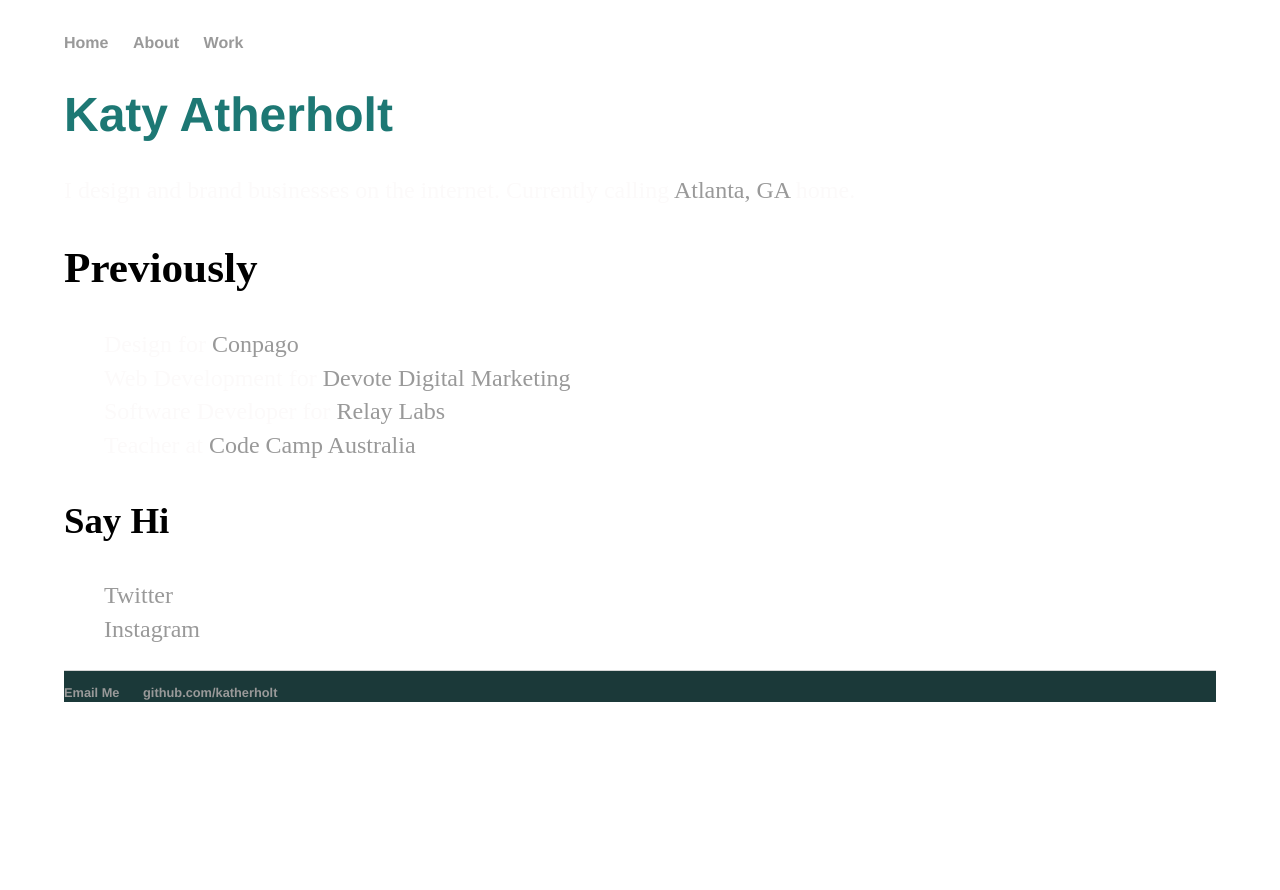
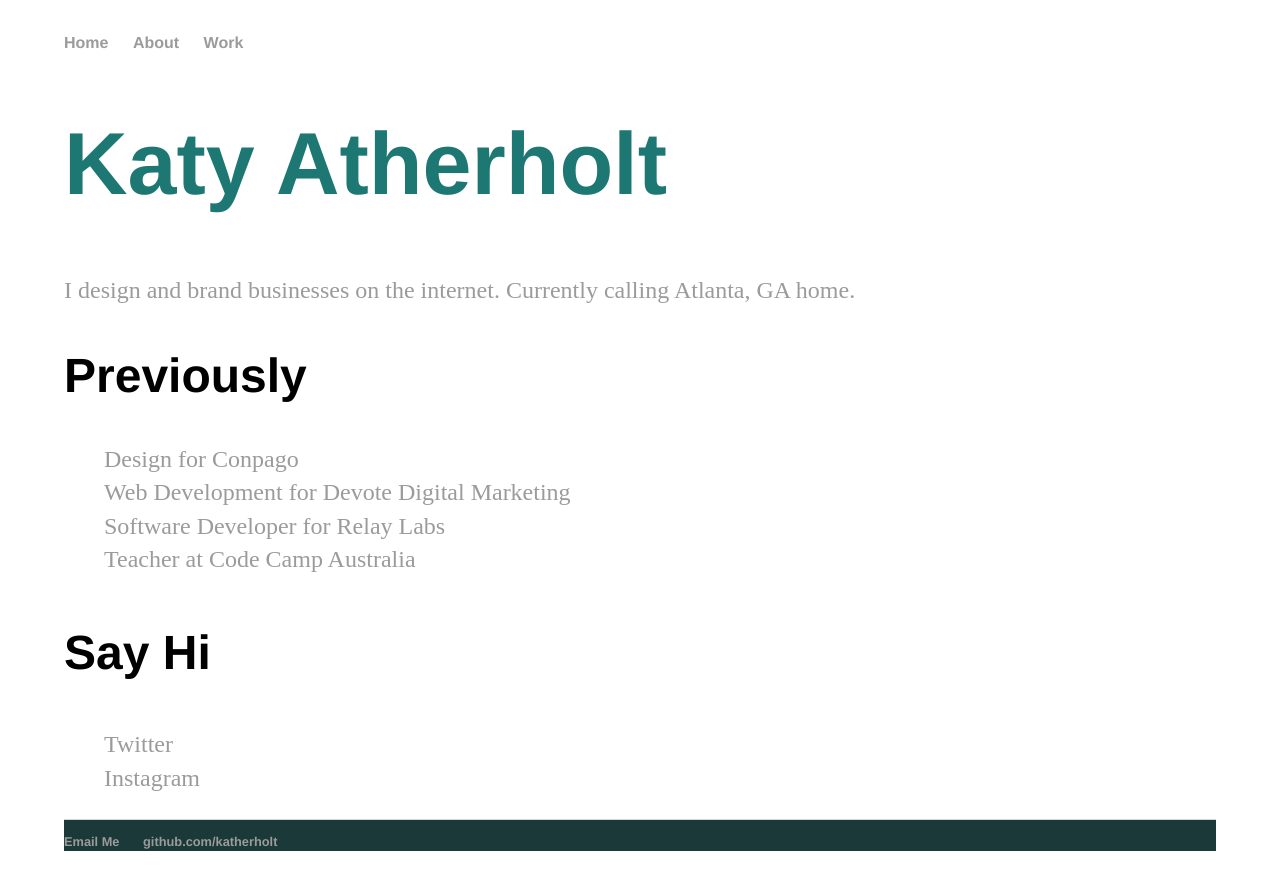
Before and after one commit to katherholt/katherholt.github.io, a Jekyll site: the page built from index.html, in a window 1280 px wide. Shown: the top 890 px of the page. Built offline with Jekyll 4.4.1, drawn with Linux system fonts in a browser that asks for light colours; some web fonts are replaced.

Commit message:
Update main.css

```diff
--- a/css/main.css
+++ b/css/main.css
@@ -1,17 +1,13 @@
 body { margin: 2em auto; width: 90%; background-color: #fff; }
 
-a { text-decoration: none; color: #999; }
+a { text-decoration: none; color: #9B9B9B; }
 a:hover { text-decoration: underline; }
 
-p, ul { font-size: 1.5em; line-height: 1.4em; color: #FCFAFA; }
+p, ul { font-size: 1.5em; line-height: 1.4em; color: #9B9B9B; }
 ul { list-style: none; }
 
 h1 { font-family: 'Helvetica', 'Arial', 'Sans-Serif'; font-size: 5.5em; serif; color: #1D7874; }
-h2, h3, h4 { font-family: 'Helvetica', 'Arial', 'Sans-Serif', font-size: 3em; font-color: #38618C; }
-h1 { font-size: 3em;  }
-h2 { font-size: 2.7em; }
-h3 { font-size: 2.3em; }
-h4 { font-size: 1.9em; }
+h2, h3, h4 { font-family: 'Helvetica', 'Arial', 'Sans-Serif'; font-size: 3em; font-color: #4A4A4A; }
 
 nav ul, footer ul { font-size: 1em; font-family: 'Helvetica', 'Arial', 'Sans-Serif'; padding: 0px; list-style: none; font-weight: bold; }
 nav ul li, footer ul li { display: inline; margin-right: 20px; }
```
